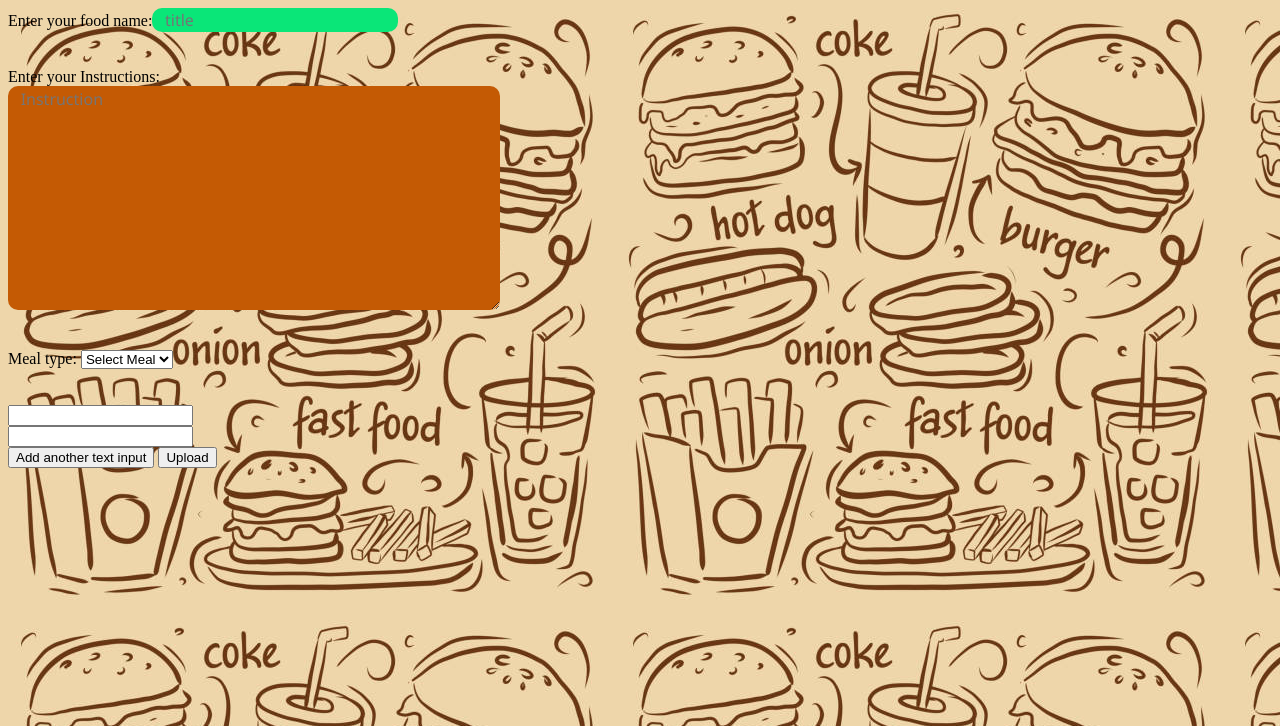
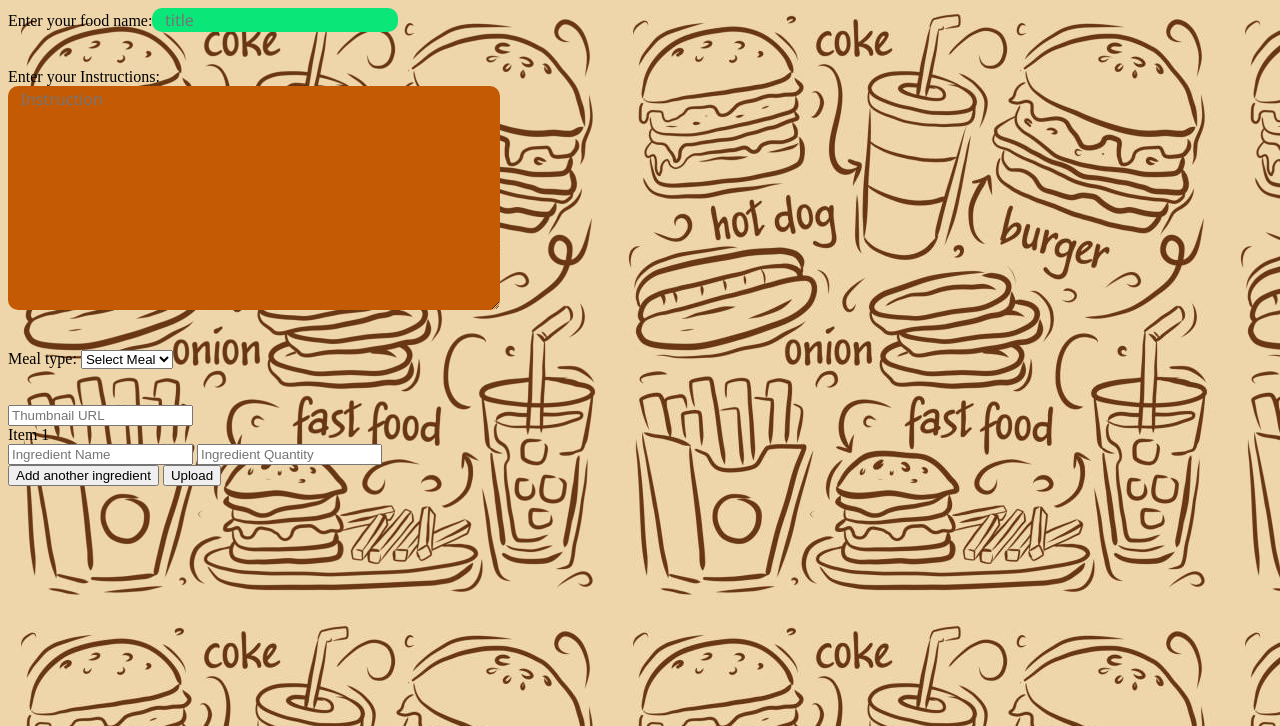
Before and after one commit to sravan1946/bytebash, a Flask app: page /upload in a window 1280 px wide. Shown: the top 726 px of the page. Run offline with Flask 3, Linux system fonts and the light colour scheme.

Commit message:
upload page

```diff
--- a/templates/upload.html
+++ b/templates/upload.html
@@ -23,11 +23,12 @@
                 <option value="3">Snack</option>
                 <option value="4">Dinner</option>
                 </select></label><br><br><br>
-                <input type="url" class="file-name" name="image"><br>
+                <input type="url" class="file-name" name="image", placeholder="Thumbnail URL" class="thumb-url"><br>
                 <div id="dynamicInput">
-                    <input type="text" name="ingredients[]">
+                    Item 1<br>
+                    <input type="text" name="ingredients1" placeholder="Ingredient Name"> <input type="text" name="quantity1" placeholder="Ingredient Quantity">
                     </div>
-                    <input type="button" value="Add another text input" onClick="addInput('dynamicInput');">
+                    <input type="button" value="Add another ingredient" onClick="addInput('dynamicInput');">
                     <script type="text/javascript">
                         var counter = 1;
                         var limit = 20;
@@ -37,7 +38,7 @@
                             }
                             else {
                                 var newdiv = document.createElement('div');
-                                newdiv.innerHTML = "Entry " + (counter + 1) + " <br><input type='text' name='ingredients"+(counter+1)+'">";
+                                newdiv.innerHTML = "Item " + (counter + 1) + " <br><input type='text' placeholder='Ingredient Name' name='ingredients"+(counter+1)+"'> <input type='text' placeholder='Ingredient Quantity' name='quantity"+(counter+1)+"'>";
                                 document.getElementById(divName).appendChild(newdiv);
                                 counter++;
                             }
```
Also changed, not shown: data/recipies.json (+1 -1 lines).
